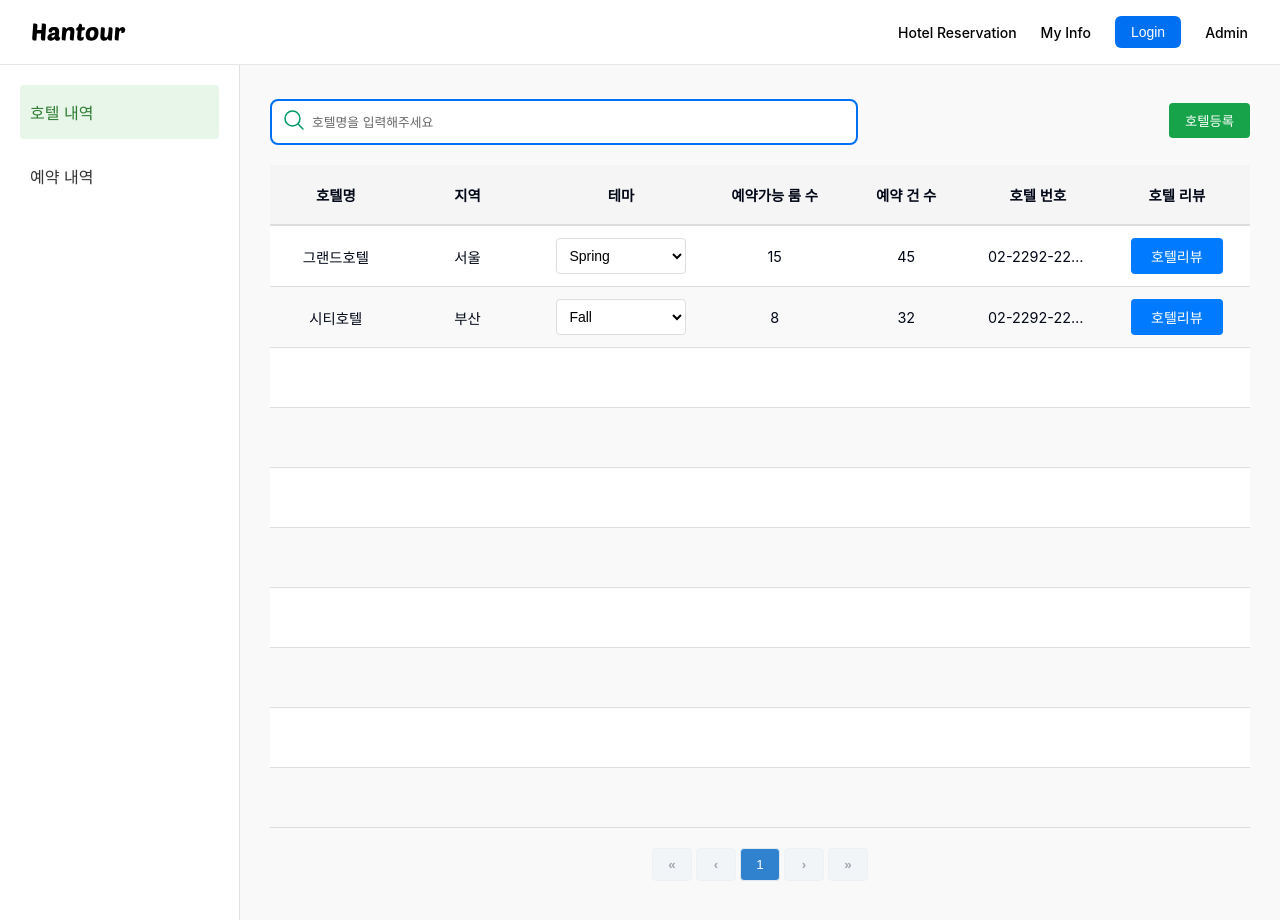
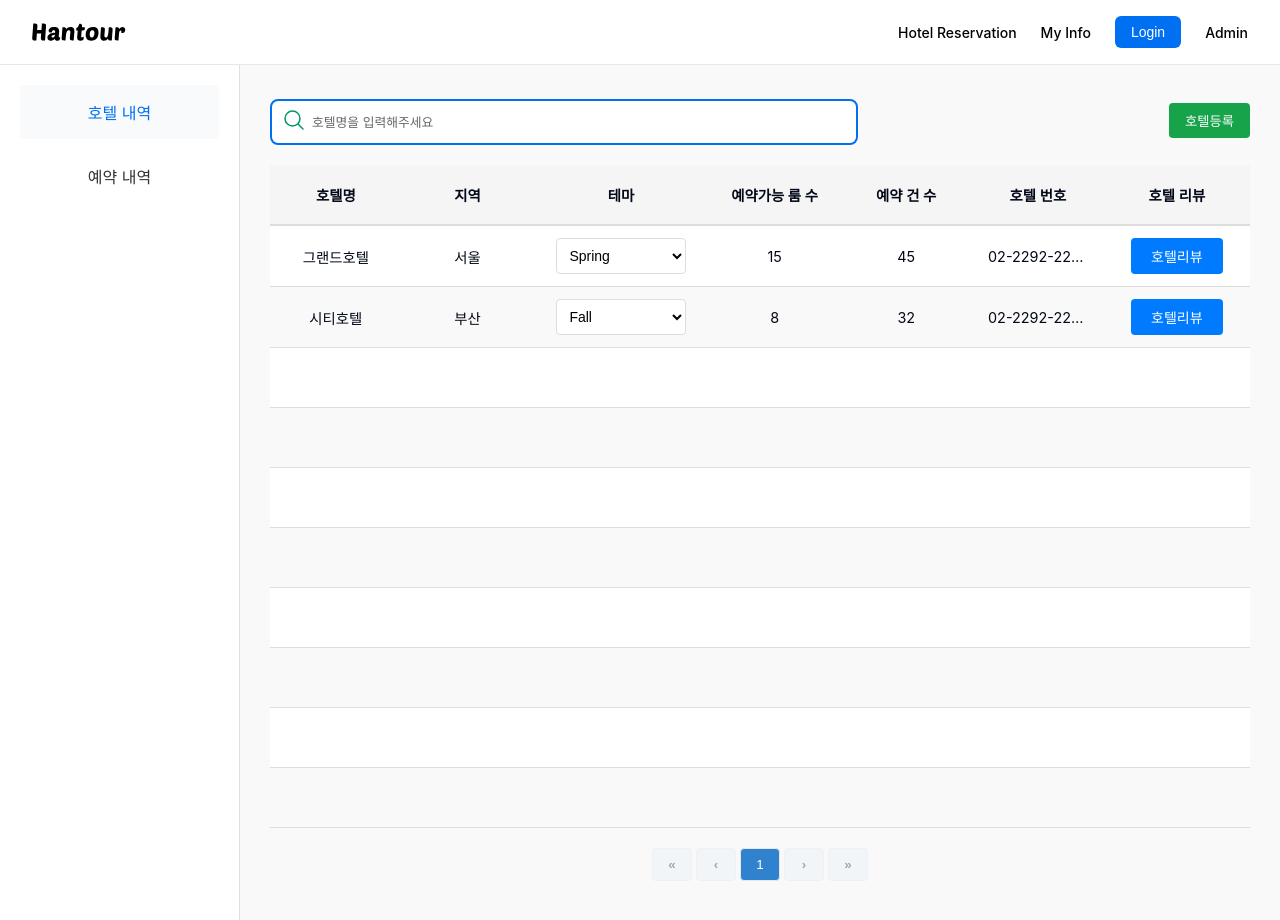
Before and after one commit to hunyaa10/hantour_vercel, a React (Vite) app: page /admin/hotel-management in a window 1280 px wide. Shown: the top 920 px of the page. Built offline with nearby package versions, Linux system fonts and the light colour scheme.

Commit message:
관리자색상변경

```diff
--- a/src/components/AdminLayout.jsx
+++ b/src/components/AdminLayout.jsx
@@ -1,8 +1,11 @@
 import { Outlet, NavLink, Link } from "react-router-dom";
 import styled from "styled-components";
 import Header from "@components/Header";
+import { useColors } from "@context/ColorContext";
 
 function AdminLayout() {
+  const colors = useColors();
+
   return (
     <AdminContainer>
       <Header />
@@ -11,16 +14,13 @@ function AdminLayout() {
         <Sidebar>
           <NavContainer>
             <MenuList>
-              <MenuLink to="/admin/hotel-management">호텔 내역</MenuLink>
-              <MenuLink to="/admin/reservation-management">예약 내역</MenuLink>
+              <MenuLink to="/admin/hotel-management" $colors={colors}>
+                호텔 내역
+              </MenuLink>
+              <MenuLink to="/admin/reservation-management" $colors={colors}>
+                예약 내역
+              </MenuLink>
             </MenuList>
-            {/* 임시링크 */}
-
-            {/* <BtnWrapper>
-              <Link to={"/login"}>
-                <LogoutButton>로그아웃</LogoutButton>
-              </Link>
-            </BtnWrapper> */}
           </NavContainer>
         </Sidebar>
         <Content>
@@ -75,14 +75,15 @@ const MenuLink = styled(NavLink)`
   font-size: 16px;
   margin-bottom: 10px;
   border-radius: 4px;
+  text-align: center;
 
   &.active {
-    color: #2e7d32;
-    background-color: #e8f5e9;
+    color: ${props => props.$colors.main};
+    background-color: ${props => props.$colors.subLight};
   }
 
   &:hover {
-    background-color: #f5f5f5;
+    background-color: ${props => props.$colors.subLight};
   }
 `;
 
```
